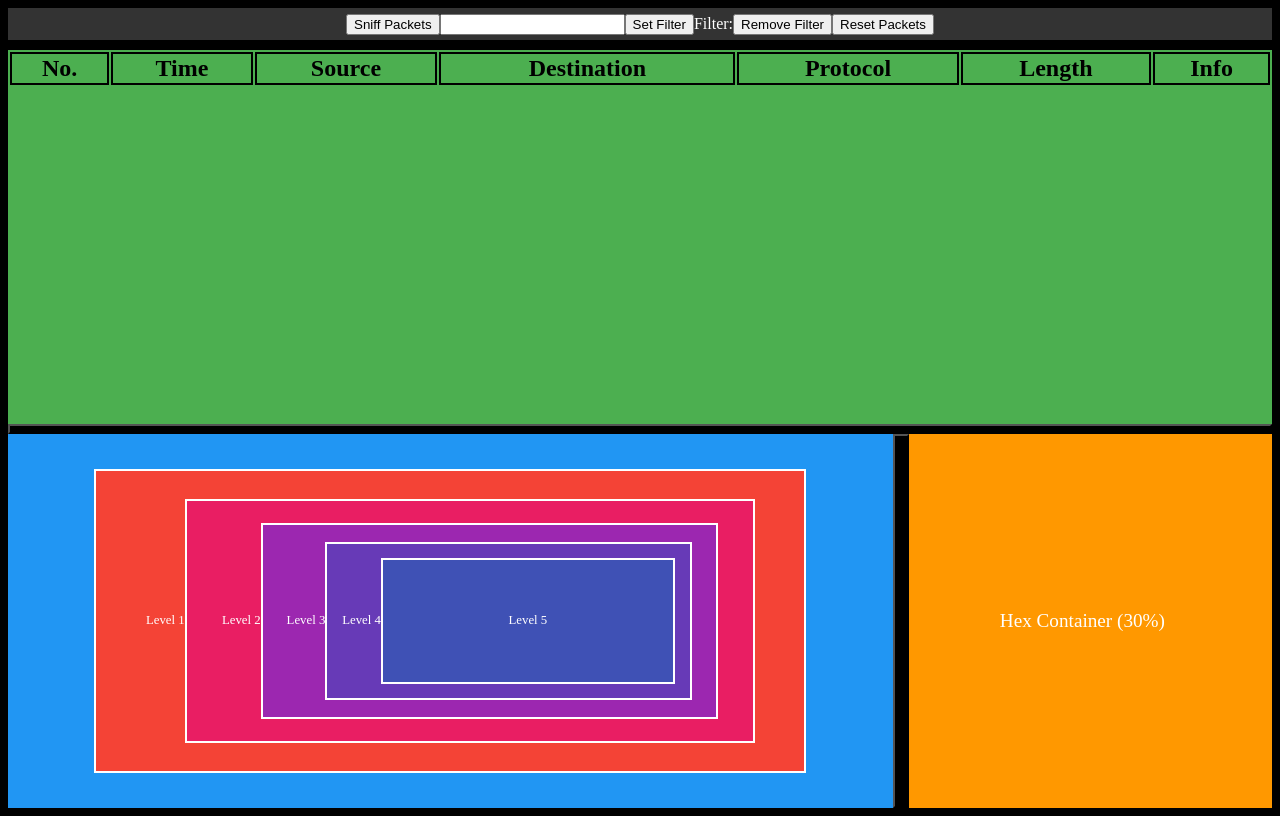
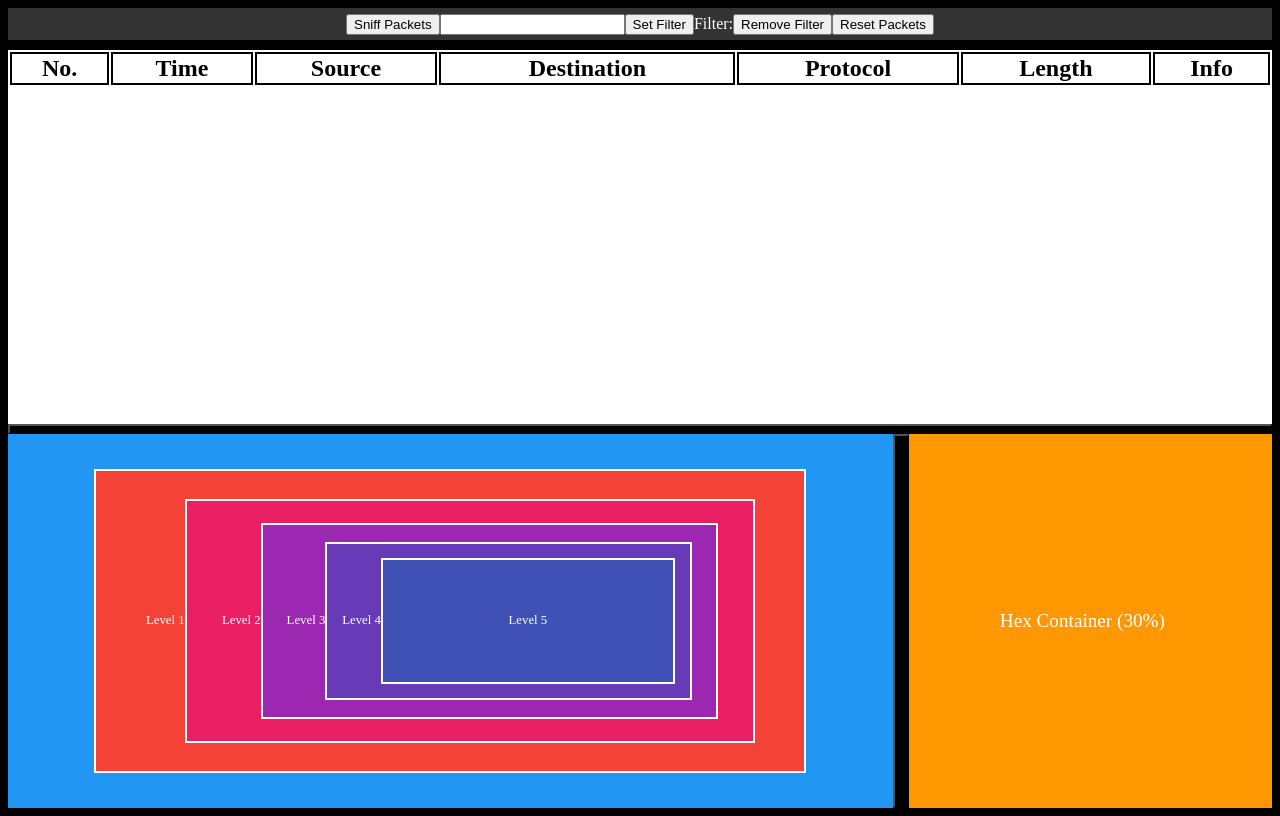
Before and after one commit to BOTBAM/UI-Project-3, a SvelteKit app: page / in a window 1280 px wide. Built offline with nearby package versions, Linux system fonts and the light colour scheme.

Commit message:
Update packet sniffer background color

```diff
--- a/src/routes/+page.svelte
+++ b/src/routes/+page.svelte
@@ -113,12 +113,12 @@
     let packetsDisplayed = 0;
 
     $: if (running == true){
-        bColor = "#e17878";
+        bColor = "#b8ffa7";
         sniffButtonLabel = "Stop Sniffing Packets";
     }
 
     $: if (running == false){
-        bColor = "#4caf50";
+        bColor = "#ffffff";
         sniffButtonLabel = "Sniff Packets";
     }
 
```
